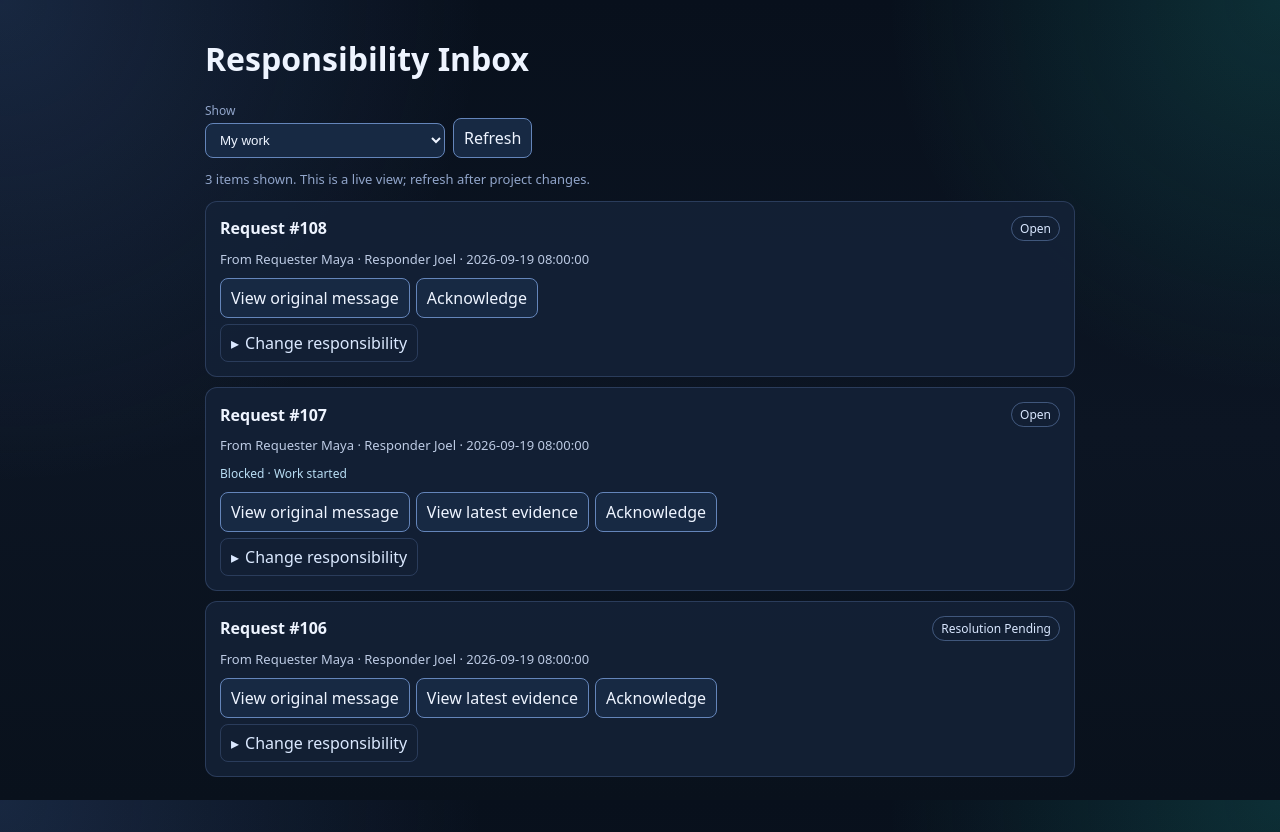
After one commit to jybanez/syndicatum, a PHP site: page /hook/tests/fixtures/responsibility-inbox.html in a window 1280 px wide. The commit adds this page. Run offline with PHP 8.4, Linux system fonts and the light colour scheme.

Commit message:
Add responsibility inbox source client and action controls

```diff
--- a/assets/app.css
+++ b/assets/app.css
@@ -78,6 +78,9 @@ button, input, textarea { font: inherit; }
 .project-overview.timeline-project-overview { padding: 0 0 14px; border-bottom: 1px solid rgba(73, 93, 129, .35); }
 .project-overview-heading { display: flex; align-items: flex-start; justify-content: space-between; gap: 12px; min-width: 0; }
 .project-overview-heading h1 { min-width: 0; overflow-wrap: anywhere; }
+.project-view-switch { display: flex; flex-wrap: wrap; gap: 8px; margin-top: 12px; }
+.project-view-switch .ui-button { min-height: 34px; padding: 6px 11px; }
+.project-view-switch .is-active { border-color: #6e94d7; background: rgba(44, 71, 117, .68); color: #f2f7ff; }
 .filter-bar { display: grid; grid-template-columns: minmax(190px, 1fr) auto; gap: 8px; align-items: center; padding: 10px 0 12px; border-top: 1px solid rgba(73, 93, 129, .3); border-bottom: 1px solid rgba(73, 93, 129, .3); }
 .app-search, .app-search .ui-search-wrap, .sender-filter { min-width: 0; }
 .app-search .ui-search-wrap { display: grid; grid-template-columns: minmax(0, 1fr) auto; gap: 6px; }
@@ -98,6 +101,36 @@ button, input, textarea { font: inherit; }
 .timeline-filter-actions { display: flex; justify-content: flex-end; min-height: 32px; padding-top: 4px; border-top: 1px solid rgba(73, 93, 129, .35); }
 .timeline-notice { margin-top: 10px; padding: 9px 12px; border: 1px solid rgba(224, 169, 77, .4); border-radius: 10px; color: #ffe0a8; background: rgba(100, 67, 18, .3); }
 .timeline-scroll { min-height: 0; overflow: hidden; margin: 0 -5px; padding: 8px 5px 4px; box-sizing: border-box; }
+.responsibility-scroll { min-height: 0; overflow: auto; padding: 12px 3px 16px; }
+.responsibility-inbox { display: grid; gap: 12px; align-content: start; }
+.responsibility-toolbar { display: flex; align-items: end; flex-wrap: wrap; gap: 8px; }
+.responsibility-view-label { display: grid; gap: 4px; color: var(--app-muted); font-size: 12px; }
+.responsibility-view-label select { min-width: min(240px, calc(100vw - 60px)); }
+.responsibility-status { margin: 0; color: var(--app-muted); font-size: 13px; line-height: 1.45; }
+.responsibility-list { display: grid; gap: 10px; margin: 0; padding: 0; list-style: none; }
+.responsibility-card { display: grid; gap: 9px; padding: 14px; border: 1px solid var(--app-border); border-radius: 12px; background: rgba(20, 33, 55, .88); }
+.responsibility-card-heading { display: flex; align-items: center; justify-content: space-between; flex-wrap: wrap; gap: 8px; }
+.responsibility-card-heading h3 { margin: 0; font-size: 16px; }
+.responsibility-state { padding: 3px 8px; border: 1px solid rgba(128, 165, 223, .42); border-radius: 999px; color: #d9e7ff; font-size: 12px; text-transform: capitalize; }
+.responsibility-state.is-unknown, .responsibility-state.is-orphaned { border-color: rgba(230, 175, 83, .56); color: #ffe0a8; }
+.responsibility-meta, .responsibility-flags, .responsibility-unknown { margin: 0; line-height: 1.5; overflow-wrap: anywhere; }
+.responsibility-meta { color: #bdcbe4; font-size: 13px; }
+.responsibility-flags { color: #b9def5; font-size: 12px; }
+.responsibility-unknown { padding: 9px 10px; border-left: 3px solid #dfa951; color: #ffe0a8; background: rgba(100, 67, 18, .24); }
+.responsibility-actions, .responsibility-action-controls { display: flex; flex-wrap: wrap; gap: 6px; }
+.responsibility-actions .ui-button { min-height: 31px; }
+.responsibility-action-menu { width: 100%; }
+.responsibility-action-menu summary { display: inline-block; padding: 7px 10px; border: 1px solid var(--app-border); border-radius: 8px; color: #dbe9ff; cursor: pointer; }
+.responsibility-action-menu summary::before { content: "▸"; margin-right: 6px; }
+.responsibility-action-menu[open] summary::before { content: "▾"; }
+.responsibility-action-menu summary:hover, .responsibility-action-menu summary:focus-visible { border-color: #8db8ff; }
+.responsibility-action-choices { display: flex; flex-wrap: wrap; gap: 6px; padding-top: 8px; }
+.responsibility-action-form { display: grid; gap: 10px; padding-top: 10px; border-top: 1px solid var(--app-border); }
+.responsibility-action-form label { display: grid; gap: 5px; color: var(--app-muted); font-size: 13px; }
+.responsibility-action-form textarea { width: 100%; box-sizing: border-box; resize: vertical; }
+.responsibility-action-error { margin: 0; color: #ffb4ab; }
+.responsibility-empty { padding: 28px 14px; border: 1px dashed var(--app-border); border-radius: 12px; color: var(--app-muted); text-align: center; }
+.responsibility-more { justify-self: start; }
 #timeline-host { height: 100%; min-height: 0; }
 #timeline-host .ui-timeline { gap: 12px; }
 #timeline-host .ui-timeline-group-label { position: sticky; top: 0; z-index: 3; margin-bottom: 8px; padding: 8px 11px; border: 1px solid rgba(74, 97, 138, .3); border-radius: 11px; background: rgba(10, 18, 31, .96); }
@@ -198,6 +231,7 @@ button, input, textarea { font: inherit; }
 .project-messages-column > .filter-bar { grid-row: 3; }
 .project-messages-column > .timeline-notice { grid-row: 4; }
 .project-messages-column > .timeline-scroll { grid-row: 5; }
+.project-messages-column > .responsibility-scroll { grid-row: 5; }
 .workspace-profile-column { display: grid; align-content: start; gap: 14px; }
 .identity-card, .workspace-card, .project-overview { padding: 18px; }
 .identity-card { display: grid; gap: 14px; }
--- /dev/null
+++ b/assets/responsibility-inbox.mjs
@@ -0,0 +1,322 @@
+const VIEWS = [
+  ["mine", "My work"], ["unacknowledged", "Unacknowledged"],
+  ["waiting_on_others", "Waiting on others"], ["all", "All direct work"],
+  ["blocked", "Blocked"], ["transfer_pending", "Handoffs"],
+  ["resolution_pending", "Decisions needed"], ["disputed", "Disputed"],
+  ["orphaned", "Unassigned"], ["resolved", "Resolved"],
+  ["unknown", "Historical / unknown"],
+];
+
+const ACTIONS = {
+  work_started: "Start work", blocked: "Mark blocked", unblocked: "Unblock",
+  resolution_proposed: "Propose resolution", resolution_accepted: "Accept resolution",
+  resolution_disputed: "Dispute resolution", resolution_withdrawn: "Withdraw proposal",
+  request_withdrawn: "Withdraw request", transfer_offered: "Offer handoff",
+  transfer_accepted: "Accept handoff", transfer_declined: "Decline handoff",
+  reopened: "Reopen", responder_restored: "Restore responder",
+  corrected: "Correct evidence note",
+};
+
+export function responsibilityActions(item, actorId, moderator, activeParticipantIds = []) {
+  if (!item || item.state === "unknown") return [];
+  const actor = Number(actorId);
+  const requester = actor === Number(item.requester_participant_id);
+  const responder = actor === Number(item.current_responder_participant_id);
+  const target = actor === Number(item.pending_target_participant_id);
+  const proposer = actor === Number(item.pending_proposer_participant_id);
+  const mayDecide = requester || moderator;
+  const actions = [];
+  if (["open", "disputed"].includes(item.state) && responder) {
+    if (!item.work_started) actions.push("work_started");
+    if (!item.blocked) actions.push("blocked");
+    else if (item.block_event_message_id) actions.push("unblocked");
+    actions.push("resolution_proposed");
+  }
+  if (item.state === "resolution_pending") {
+    if (mayDecide) actions.push("resolution_accepted", "resolution_disputed");
+    if (proposer) actions.push("resolution_withdrawn");
+  }
+  if (item.state === "transfer_pending" && target) {
+    actions.push("transfer_accepted", "transfer_declined");
+  }
+  if (["open", "disputed", "orphaned"].includes(item.state)
+      && (mayDecide || (item.state !== "orphaned" && responder))) {
+    const candidates = activeParticipantIds.filter((id) => Number(id)
+      !== Number(item.last_responder_participant_id));
+    if (candidates.length) actions.push("transfer_offered");
+  }
+  if (mayDecide && ["open", "disputed", "orphaned", "resolution_pending",
+    "transfer_pending"].includes(item.state)) actions.push("request_withdrawn");
+  if (mayDecide && item.state === "resolved") actions.push("reopened");
+  if (mayDecide && item.state === "orphaned"
+      && activeParticipantIds.some((id) => Number(id)
+        === Number(item.last_responder_participant_id))) actions.push("responder_restored");
+  if (moderator && item.latest_evidence_message_id
+      && Number(item.latest_evidence_message_id) !== Number(item.request_message_id)) {
+    actions.push("corrected");
+  }
+  return actions;
+}
+
+export function responsibilityEvent(item, kind, targetId = null) {
+  if (!Object.hasOwn(ACTIONS, kind) || !item || item.state === "unknown") {
+    throw new Error("This responsibility action is unavailable.");
+  }
+  const event = {
+    kind,
+    request_message_id: Number(item.request_message_id),
+    initial_responder_participant_id: Number(item.initial_responder_participant_id),
+    expected_event_id: Number(item.latest_evidence_message_id || item.request_message_id),
+  };
+  if (["unblocked", "resolution_accepted", "resolution_disputed",
+    "resolution_withdrawn", "transfer_accepted", "transfer_declined",
+    "corrected"].includes(kind)) {
+    const reference = kind === "unblocked" ? item.block_event_message_id
+      : kind === "corrected" ? item.latest_evidence_message_id
+        : item.pending_event_message_id;
+    if (!reference) throw new Error("The required evidence reference is unavailable. Refresh this item.");
+    event.reference_event_id = Number(reference);
+  }
+  if (kind === "transfer_offered") {
+    if (!targetId) throw new Error("Choose an active handoff target.");
+    event.target_participant_id = Number(targetId);
+  }
+  return event;
+}
+
+function element(tag, className = "", text = "") {
+  const node = document.createElement(tag);
+  if (className) node.className = className;
+  if (text) node.textContent = text;
+  return node;
+}
+
+function button(label, onClick, className = "ui-button ui-button-ghost") {
+  const node = element("button", className, label);
+  node.type = "button";
+  node.addEventListener("click", onClick);
+  return node;
+}
+
+export function createResponsibilityInbox(host, options) {
+  let view = "mine";
+  let rows = [];
+  let cursor = null;
+  let hasMore = false;
+  let loading = false;
+  let destroyed = false;
+  let generation = 0;
+  const participants = () => options.participants();
+  const participantName = (participantId) => participants()
+    .find((entry) => Number(entry.id) === Number(participantId))?.display_name
+      || `Participant #${participantId}`;
+
+  host.replaceChildren();
+  const shell = element("section", "responsibility-inbox");
+  shell.setAttribute("aria-label", "Responsibility Inbox");
+  const toolbar = element("div", "responsibility-toolbar");
+  const viewLabel = element("label", "responsibility-view-label", "Show ");
+  const select = element("select", "ui-input");
+  select.setAttribute("aria-label", "Responsibility view");
+  for (const [value, label] of VIEWS) {
+    const option = element("option", "", label);
+    option.value = value;
+    select.append(option);
+  }
+  select.value = view;
+  viewLabel.append(select);
+  const refresh = button("Refresh", () => void load());
+  toolbar.append(viewLabel, refresh);
+  const status = element("p", "responsibility-status");
+  status.setAttribute("role", "status");
+  status.setAttribute("aria-live", "polite");
+  const list = element("ol", "responsibility-list");
+  const more = button("Load older work", () => void load(true));
+  more.classList.add("responsibility-more");
+  more.hidden = true;
+  shell.append(toolbar, status, list, more);
+  host.append(shell);
+
+  function render() {
+    list.replaceChildren();
+    for (const item of rows) list.append(renderItem(item));
+    more.hidden = !hasMore;
+    more.disabled = loading;
+    refresh.disabled = loading;
+    select.disabled = false;
+    if (!loading && !rows.length) {
+      const empty = element("li", "responsibility-empty",
+        hasMore ? "No matches in this page. Load older work to continue."
+          : "No work matches this view.");
+      list.append(empty);
+    }
+  }
+
+  function renderItem(item) {
+    const row = element("li", "responsibility-row");
+    const card = element("article", "responsibility-card");
+    const heading = element("div", "responsibility-card-heading");
+    const title = element("h3", "", `Request #${item.request_message_id}`);
+    const state = element("span", `responsibility-state is-${item.state}`,
+      item.state.replaceAll("_", " "));
+    heading.append(title, state);
+    const meta = element("p", "responsibility-meta");
+    const requester = participantName(item.requester_participant_id);
+    const responder = item.current_responder_participant_id
+      ? participantName(item.current_responder_participant_id)
+      : item.state === "orphaned" || item.state === "transfer_pending"
+        ? "No active owner" : "Not verified";
+    meta.textContent = `From ${requester} · ${responder} · ${item.request_created_at}`;
+    const flags = element("p", "responsibility-flags");
+    const labels = [];
+    if (item.blocked) labels.push("Blocked");
+    if (item.work_started) labels.push("Work started");
+    if (item.acknowledged) labels.push("Acknowledged");
+    if (item.outcome === "withdrawn") labels.push("Request withdrawn, not completed");
+    if (item.state === "transfer_pending" && item.pending_target_participant_id) {
+      labels.push(`Offered to ${participantName(item.pending_target_participant_id)}`);
+    }
+    flags.textContent = labels.join(" · ");
+    flags.hidden = !labels.length;
+    const actions = element("div", "responsibility-actions");
+    actions.append(button("View original message", () => options.openMessage(item.request_message_id),
+      "ui-button ui-button-borderless"));
+    if (item.latest_evidence_message_id
+        && Number(item.latest_evidence_message_id) !== Number(item.request_message_id)) {
+      actions.append(button("View latest evidence", () => options.openMessage(item.latest_evidence_message_id),
+        "ui-button ui-button-borderless"));
+    }
+    if (item.state === "unknown") {
+      const warning = element("p", "responsibility-unknown",
+        "Historical direct message: current responsibility cannot be verified. This is not an active assignment. Send a new direct request to assign current work.");
+      card.append(heading, meta, warning, actions);
+      row.append(card);
+      return row;
+    }
+    if (!item.acknowledged
+        && Number(item.initial_responder_participant_id) === Number(options.actorId())) {
+      actions.append(button("Acknowledge", async () => {
+        try {
+          await options.acknowledge(item);
+          await load();
+        } catch (error) {
+          status.textContent = error.message || "Acknowledgement failed.";
+        }
+      }, "ui-button ui-button-borderless"));
+    }
+    const activeIds = participants().filter((entry) => entry.status === "active")
+      .map((entry) => Number(entry.id));
+    const available = responsibilityActions(item, options.actorId(),
+      options.moderator(), activeIds);
+    if (available.length) {
+      const menu = element("details", "responsibility-action-menu");
+      const summary = element("summary", "", "Change responsibility");
+      const choices = element("div", "responsibility-action-choices");
+      for (const kind of available) {
+        choices.append(button(ACTIONS[kind], () => {
+          menu.open = false;
+          openActionForm(card, item, kind);
+        }));
+      }
+      menu.append(summary, choices);
+      actions.append(menu);
+    }
+    card.append(heading, meta, flags, actions);
+    row.append(card);
+    return row;
+  }
+
+  function openActionForm(card, item, kind) {
+    card.querySelector(".responsibility-action-form")?.remove();
+    const form = element("form", "responsibility-action-form");
+    const noteLabel = element("label", "", `${ACTIONS[kind]} — reason or evidence note`);
+    const note = element("textarea", "ui-input");
+    note.required = true;
+    note.maxLength = 10000;
+    note.rows = 3;
+    noteLabel.append(note);
+    form.append(noteLabel);
+    let target = null;
+    if (kind === "transfer_offered") {
+      const targetLabel = element("label", "", "Active handoff target");
+      target = element("select", "ui-input");
+      target.required = true;
+      const placeholder = element("option", "", "Choose a participant");
+      placeholder.value = "";
+      target.append(placeholder);
+      for (const person of participants().filter((entry) => entry.status === "active"
+          && Number(entry.id) !== Number(item.last_responder_participant_id))) {
+        const choice = element("option", "", person.display_name);
+        choice.value = person.id;
+        target.append(choice);
+      }
+      targetLabel.append(target);
+      form.append(targetLabel);
+    }
+    const errorText = element("p", "responsibility-action-error");
+    errorText.setAttribute("role", "alert");
+    const controls = element("div", "responsibility-action-controls");
+    const submit = element("button", "ui-button ui-button-primary", ACTIONS[kind]);
+    submit.type = "submit";
+    controls.append(submit, button("Cancel", () => form.remove()));
+    form.append(errorText, controls);
+    let key = options.newKey();
+    note.addEventListener("input", () => { key = options.newKey(); });
+    target?.addEventListener("change", () => { key = options.newKey(); });
+    form.addEventListener("submit", async (event) => {
+      event.preventDefault();
+      submit.disabled = true;
+      errorText.textContent = "";
+      try {
+        const structured = responsibilityEvent(item, kind, target?.value);
+        await options.writeEvent(note.value.trim(), structured, key);
+        await load();
+        status.textContent = `${ACTIONS[kind]} recorded in the project timeline.`;
+      } catch (error) {
+        if (error.status === 409) {
+          await load();
+          status.textContent = "Responsibility changed before your action. Review the refreshed item; nothing was posted by this attempt.";
+        } else {
+          errorText.textContent = error.message || "Action failed. You can retry the unchanged request.";
+          submit.disabled = false;
+        }
+      }
+    });
+    card.append(form);
+    note.focus();
+  }
+
+  async function load(append = false) {
+    if (destroyed || (append && loading)) return;
+    const requestedView = view;
+    const requestedCursor = append ? cursor : null;
+    if (!append) { rows = []; cursor = null; hasMore = false; }
+    loading = true;
+    const current = ++generation;
+    status.textContent = append ? "Loading older work…" : "Loading responsibility…";
+    render();
+    try {
+      const page = await options.fetchPage(requestedView, requestedCursor);
+      if (destroyed || current !== generation) return;
+      rows = append ? [...rows, ...(page.data || [])] : (page.data || []);
+      cursor = page.page?.older_cursor || null;
+      hasMore = Boolean(page.page?.has_more);
+      status.textContent = `${rows.length} item${rows.length === 1 ? "" : "s"} shown${hasMore ? " · more available" : ""}. This is a live view; refresh after project changes.`;
+    } catch (error) {
+      if (destroyed || current !== generation) return;
+      status.textContent = `Responsibility could not be loaded: ${error.message || "Unknown error"}. Retry Refresh.`;
+      if (!append) { rows = []; cursor = null; hasMore = false; }
+    } finally {
+      if (!destroyed && current === generation) { loading = false; render(); }
+    }
+  }
+
+  select.addEventListener("change", () => { view = select.value; void load(); });
+  return {
+    load,
+    markStale() {
+      if (!destroyed) status.textContent = "Project activity may have changed this live view. Refresh before acting or paging.";
+    },
+    destroy() { destroyed = true; generation++; host.replaceChildren(); },
+  };
+}
--- /dev/null
+++ b/tests/fixtures/responsibility-inbox.html
@@ -0,0 +1,68 @@
+<!doctype html>
+<html lang="en">
+<meta charset="utf-8">
+<meta name="viewport" content="width=device-width, initial-scale=1">
+<title>Responsibility Inbox visual fixture</title>
+<link rel="stylesheet" href="../../assets/app.css">
+<style>
+  :root { --ui-text: #eef4ff; --ui-muted: #a9bbd9; --ui-border-strong: #6485ba; --ui-radius-sm: 8px; --ui-font: system-ui, sans-serif; }
+  body { overflow: auto; padding: 16px; }
+  main { max-width: 870px; margin: auto; }
+  .ui-input, .ui-button { padding: 8px 10px; border: 1px solid #6485ba; border-radius: 8px; color: #eef4ff; background: #172943; }
+  .ui-button { cursor: pointer; }
+</style>
+<main>
+  <h1>Responsibility Inbox</h1>
+  <div id="fixture-host"></div>
+</main>
+<script type="module">
+  import { createResponsibilityInbox } from "../../assets/responsibility-inbox.mjs";
+  const people = [
+    { id: 10, display_name: "Requester Maya", status: "active" },
+    { id: 20, display_name: "Responder Joel", status: "active" },
+    { id: 30, display_name: "New responder", status: "active" },
+  ];
+  const base = { project_id: 2, request_created_at: "2026-09-19 08:00:00",
+    requester_participant_id: 10, initial_responder_participant_id: 20,
+    current_responder_participant_id: 20, last_responder_participant_id: 20,
+    block_event_message_id: null, pending_event_message_id: null,
+    pending_target_participant_id: null, pending_proposer_participant_id: null,
+    blocked: false, work_started: false, acknowledged: false, outcome: null };
+  const rows = [
+    { ...base, request_message_id: 108, latest_evidence_message_id: 108, state: "open" },
+    { ...base, request_message_id: 107, latest_evidence_message_id: 109,
+      block_event_message_id: 109, blocked: true, work_started: true, state: "open" },
+    { ...base, request_message_id: 106, latest_evidence_message_id: 110,
+      pending_event_message_id: 110, pending_proposer_participant_id: 20,
+      state: "resolution_pending" },
+    { ...base, request_message_id: 105, latest_evidence_message_id: 111,
+      current_responder_participant_id: null, pending_event_message_id: 111,
+      pending_target_participant_id: 30, state: "transfer_pending" },
+    { ...base, request_message_id: 104, latest_evidence_message_id: 112,
+      current_responder_participant_id: null, state: "orphaned" },
+    { ...base, request_message_id: 103, latest_evidence_message_id: 103,
+      current_responder_participant_id: null, last_responder_participant_id: null,
+      blocked: null, work_started: null, state: "unknown",
+      projection_error: "RESPONSIBILITY_BASELINE_UNAVAILABLE" },
+  ];
+  const inbox = createResponsibilityInbox(document.getElementById("fixture-host"), {
+    participants: () => people,
+    actorId: () => 20,
+    moderator: () => false,
+    newKey: () => crypto.randomUUID(),
+    async fetchPage(view) {
+      const data = view === "all" ? rows : rows.filter((row) => {
+        if (view === "mine") return row.current_responder_participant_id === 20;
+        if (view === "unacknowledged") return !row.acknowledged && row.initial_responder_participant_id === 20;
+        if (view === "waiting_on_others") return row.requester_participant_id === 20;
+        return row.state === view || (view === "blocked" && row.blocked);
+      });
+      return { data, page: { older_cursor: null, has_more: false } };
+    },
+    async writeEvent() { throw Object.assign(new Error("Visual fixture: no write sent."), { status: 422 }); },
+    async acknowledge() { throw new Error("Visual fixture: no acknowledgement sent."); },
+    openMessage: (id) => alert(`Visual fixture canonical message #${id}`),
+  });
+  await inbox.load();
+</script>
+</html>
```
Also changed, not shown: assets/app.mjs (+79 -1 lines), index.php (+7 -2 lines), tests/responsibility-client.mjs (added, +68 -0 lines), .github/workflows/contract-ci.yml.
